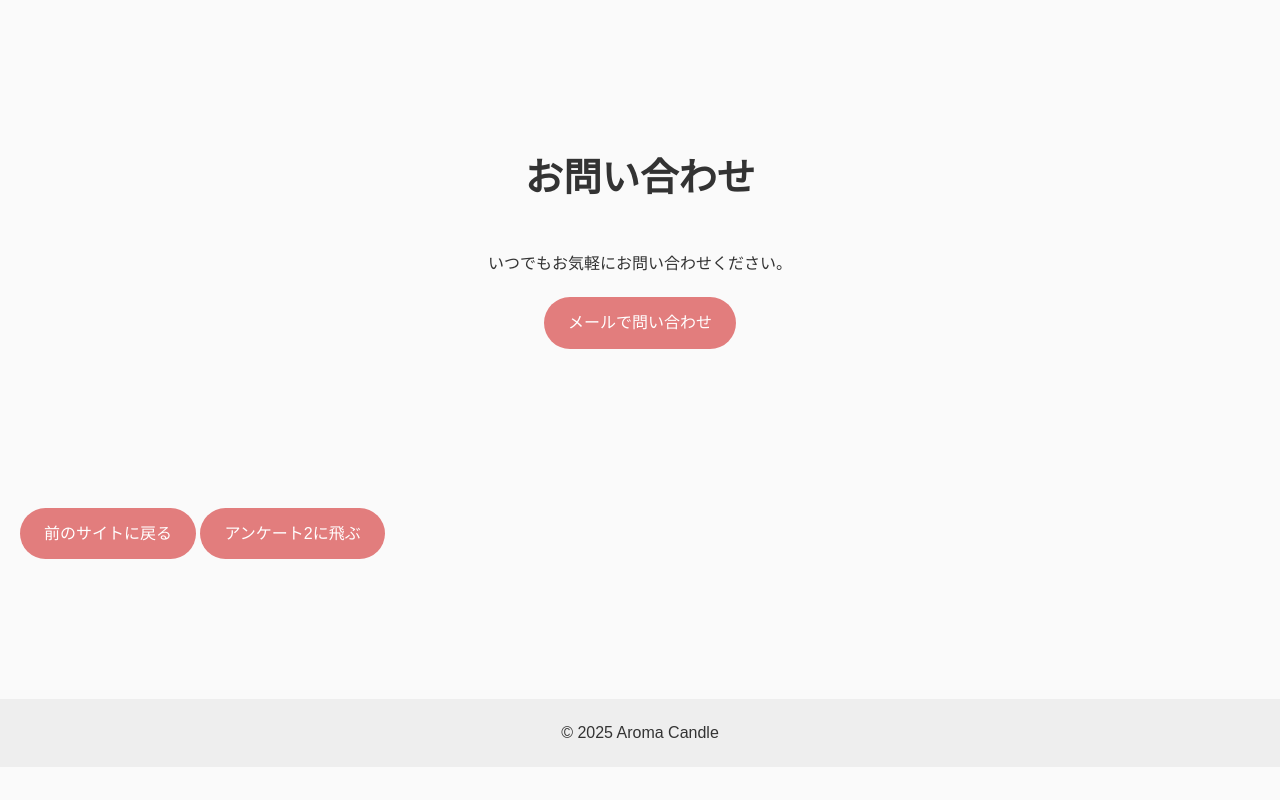
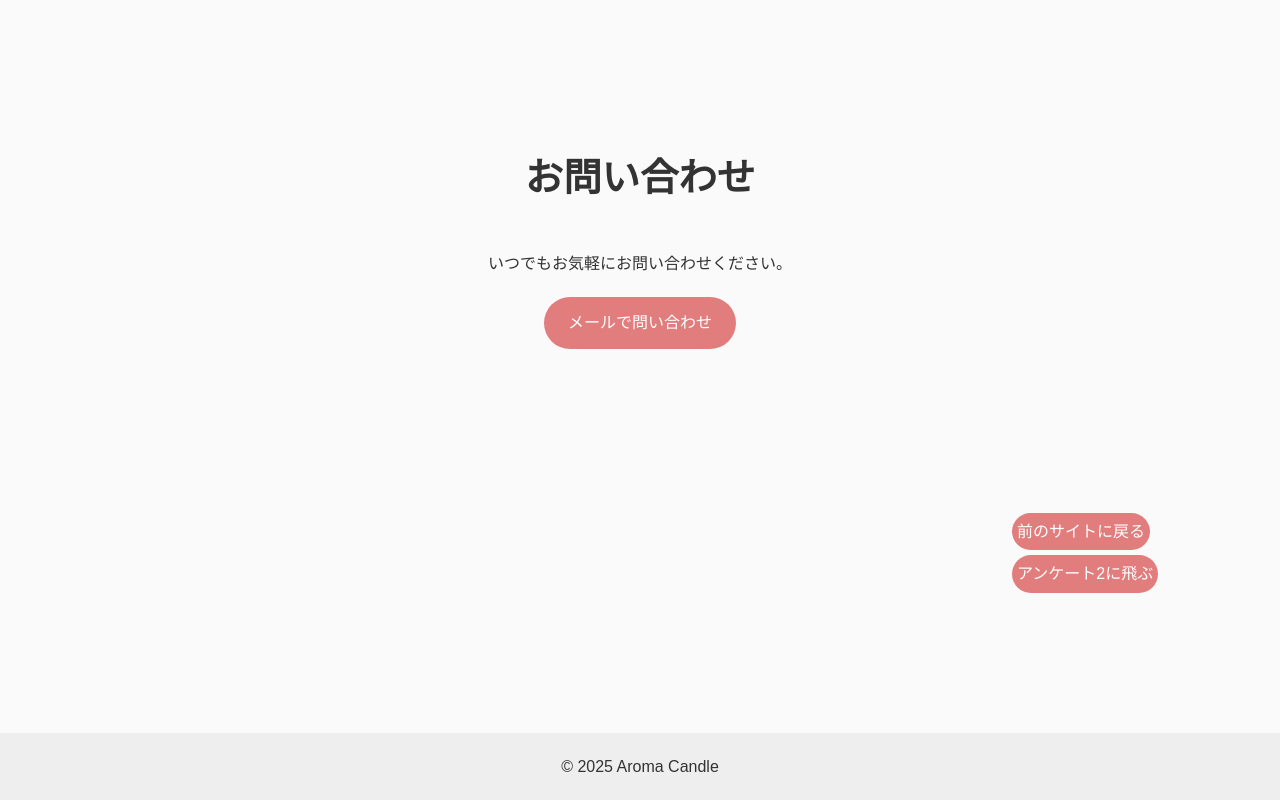
Before and after one commit to kensui1223/full-animate, a plain HTML site: page index.html in a window 1280 px wide. Shown: the part 4294-5094 px from the top of the page. Before the commit the page ends 5061 px from the top, so only its background shows below. Drawn offline with Linux system fonts and the light colour scheme.

Commit message:
Update style.css

```diff
--- a/css/style.css
+++ b/css/style.css
@@ -99,3 +99,12 @@ body { font-family:"Noto Sans JP",sans-serif; line-height:1.7; color:#333; backg
 .add-cart:hover {
   opacity: 0.8;
 }
+
+/* ===========================
+   次へ
+=========================== */
+.next .btn {
+  padding: 5px;
+  margin-left: 80%;
+  margin-top: 5px;
+}
```
